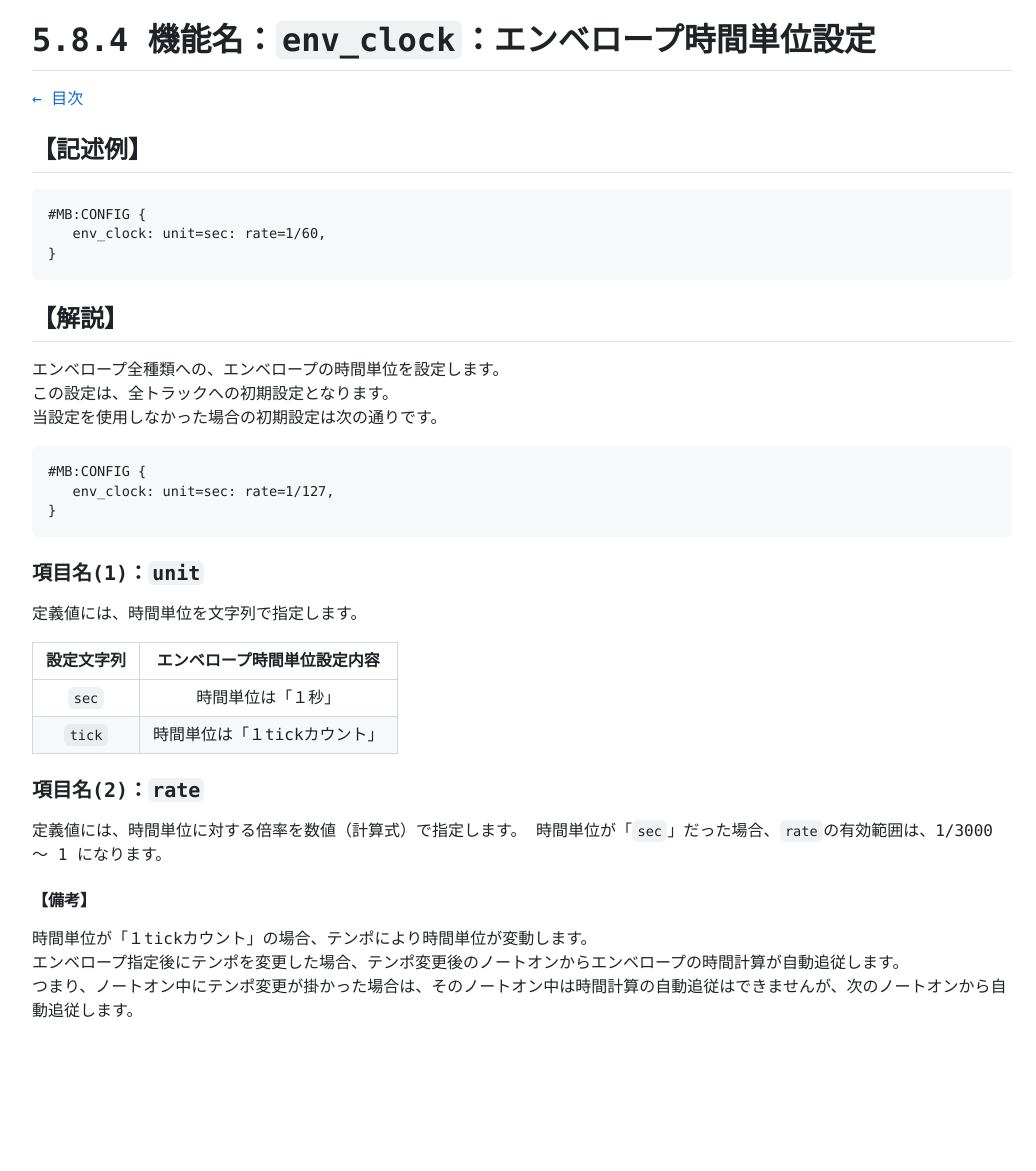
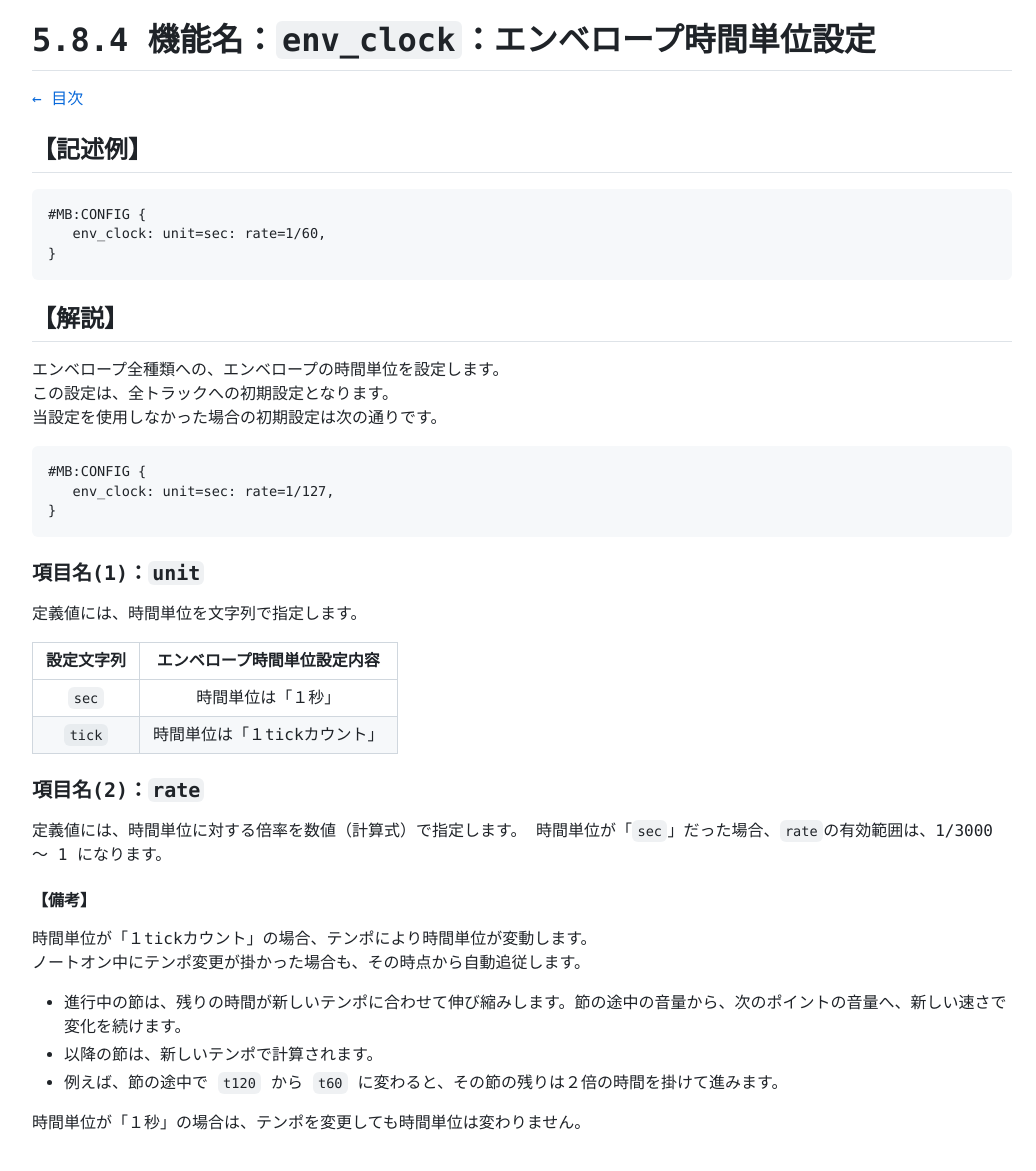
Before and after one commit to lineardrive/V3MMLmanual, a Jekyll site: the page built from docs/ch05/5_8_4.md, in a window 1280 px wide. Shown: the whole page, without its empty margins (8-1044 px from the left). Built offline with Jekyll 4.4.1, drawn with Linux system fonts in a browser that asks for light colours; our own code applies the rules of GitHub Pages for plain Markdown files; before the commit the page ends 1059 px from its top, so only the background shows below that.

Commit message:
docs: エンベロープのテンポ追従を今の動きに合わせる（env_clock / env_resol / @eoc / @eor）
- 5.8.4 / 5.8.5: 「ノートオン中のテンポ変更は次のノートオンから追従」を、その時点から追従（進行中の節・更新間隔の残りが伸び縮み）に直す
- 7.1 / 7.2: 途中で指定したとき・テンポが変わったときの追従を足す

Co-Authored-By: Claude Opus 5.5 <noreply@anthropic.com>

```diff
--- a/docs/ch05/5_8_4.md
+++ b/docs/ch05/5_8_4.md
@@ -36,5 +36,10 @@
 
 #### 【備考】
 時間単位が「１tickカウント」の場合、テンポにより時間単位が変動します。
-エンベロープ指定後にテンポを変更した場合、テンポ変更後のノートオンからエンベロープの時間計算が自動追従します。
-つまり、ノートオン中にテンポ変更が掛かった場合は、そのノートオン中は時間計算の自動追従はできませんが、次のノートオンから自動追従します。
+ノートオン中にテンポ変更が掛かった場合も、その時点から自動追従します。
+
+- 進行中の節は、残りの時間が新しいテンポに合わせて伸び縮みします。節の途中の音量から、次のポイントの音量へ、新しい速さで変化を続けます。
+- 以降の節は、新しいテンポで計算されます。
+- 例えば、節の途中で `t120` から `t60` に変わると、その節の残りは２倍の時間を掛けて進みます。
+
+時間単位が「１秒」の場合は、テンポを変更しても時間単位は変わりません。
```
Also changed, not shown: docs/ch05/5_8_5.md (+3 -2 lines), docs/ch07/7_1n2.md (+7 -0 lines).
